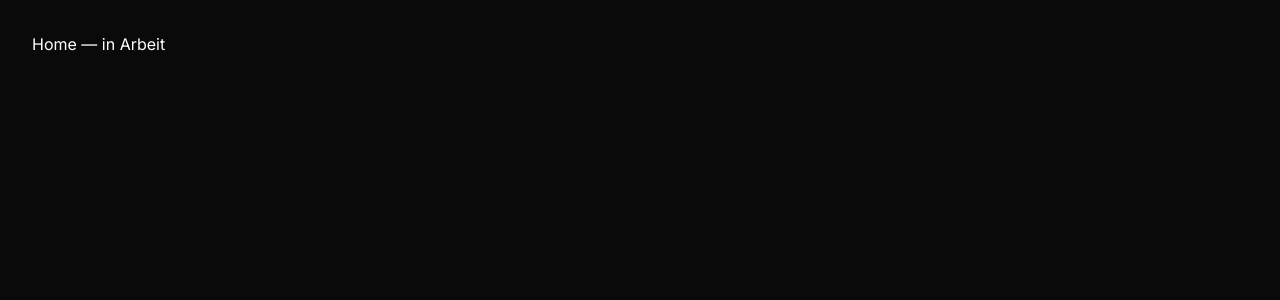
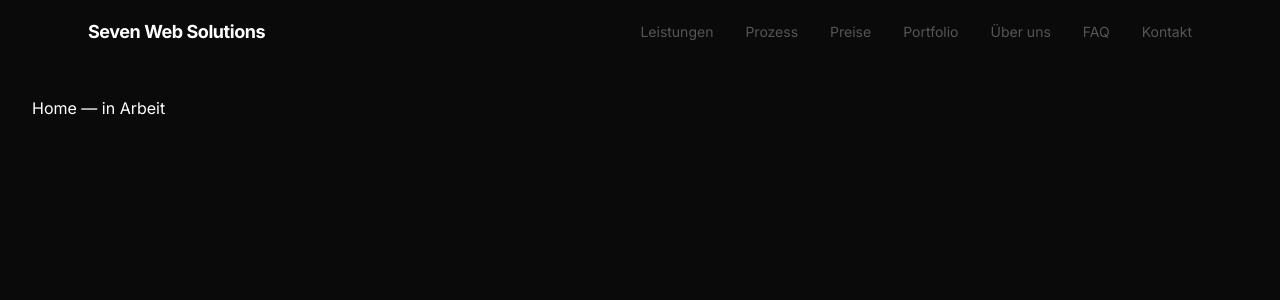
Before and after one commit to sdnwrd/Seven, a React (Vite) app: page / in a window 1280 px wide. Shown: the top 300 px of the page. Built offline with nearby package versions, Linux system fonts and the light colour scheme.

Commit message:
feat: add sticky navbar with mobile hamburger and scroll spy

```diff
--- a/src/App.tsx
+++ b/src/App.tsx
@@ -1,15 +1,21 @@
 import { Routes, Route } from 'react-router-dom'
+import Navbar from './components/Navbar'
 
 function Home() {
-  return <div className="min-h-screen bg-bg-primary text-white p-8">Home — in Arbeit</div>
+  return (
+    <>
+      <Navbar />
+      <div className="min-h-screen bg-[#0a0a0a] text-white p-8 pt-24">Home — in Arbeit</div>
+    </>
+  )
 }
 
 function Impressum() {
-  return <div className="min-h-screen bg-bg-primary text-white p-8">Impressum — in Arbeit</div>
+  return <div className="min-h-screen bg-[#0a0a0a] text-white p-8">Impressum — in Arbeit</div>
 }
 
 function Datenschutz() {
-  return <div className="min-h-screen bg-bg-primary text-white p-8">Datenschutz — in Arbeit</div>
+  return <div className="min-h-screen bg-[#0a0a0a] text-white p-8">Datenschutz — in Arbeit</div>
 }
 
 export default function App() {
--- /dev/null
+++ b/src/components/Navbar.tsx
@@ -0,0 +1,119 @@
+import { useState, useEffect } from 'react'
+import { Menu, X } from 'lucide-react'
+import { useScrollSpy } from '../hooks/useScrollSpy'
+
+const NAV_ITEMS = [
+  { label: 'Leistungen', id: 'leistungen' },
+  { label: 'Prozess', id: 'prozess' },
+  { label: 'Preise', id: 'preise' },
+  { label: 'Portfolio', id: 'portfolio' },
+  { label: 'Über uns', id: 'ueber-uns' },
+  { label: 'FAQ', id: 'faq' },
+  { label: 'Kontakt', id: 'kontakt' },
+]
+
+function scrollTo(id: string) {
+  document.getElementById(id)?.scrollIntoView({ behavior: 'smooth' })
+}
+
+export default function Navbar() {
+  const [menuOpen, setMenuOpen] = useState(false)
+  const [scrolled, setScrolled] = useState(false)
+  const activeId = useScrollSpy()
+
+  useEffect(() => {
+    const onScroll = () => setScrolled(window.scrollY > 20)
+    window.addEventListener('scroll', onScroll, { passive: true })
+    return () => window.removeEventListener('scroll', onScroll)
+  }, [])
+
+  // Close on Escape
+  useEffect(() => {
+    const onKey = (e: KeyboardEvent) => {
+      if (e.key === 'Escape') setMenuOpen(false)
+    }
+    document.addEventListener('keydown', onKey)
+    return () => document.removeEventListener('keydown', onKey)
+  }, [])
+
+  const handleNavClick = (id: string) => {
+    setMenuOpen(false)
+    setTimeout(() => scrollTo(id), menuOpen ? 300 : 0)
+  }
+
+  return (
+    <>
+      <nav
+        className="fixed top-0 left-0 right-0 z-50 transition-all duration-300"
+        style={{
+          background: scrolled ? 'rgba(10,10,10,0.85)' : 'transparent',
+          backdropFilter: scrolled ? 'blur(12px)' : 'none',
+          borderBottom: scrolled ? '1px solid #1e1e1e' : 'none',
+        }}
+      >
+        <div className="max-w-6xl mx-auto px-6 h-16 flex items-center justify-between">
+          {/* Wordmark */}
+          <button
+            onClick={() => scrollTo('hero')}
+            className="text-white font-bold text-lg tracking-tight hover:opacity-80 transition-opacity"
+          >
+            Seven Web Solutions
+          </button>
+
+          {/* Desktop nav */}
+          <div className="hidden md:flex items-center gap-8">
+            {NAV_ITEMS.map((item) => (
+              <button
+                key={item.id}
+                onClick={() => handleNavClick(item.id)}
+                className="text-sm transition-colors duration-200"
+                style={{ color: activeId === item.id ? '#ffffff' : '#555555' }}
+              >
+                {item.label}
+              </button>
+            ))}
+          </div>
+
+          {/* Mobile hamburger */}
+          <button
+            className="md:hidden text-white p-2"
+            onClick={() => setMenuOpen(true)}
+            aria-label="Menü öffnen"
+          >
+            <Menu size={22} />
+          </button>
+        </div>
+      </nav>
+
+      {/* Mobile overlay */}
+      {menuOpen && (
+        <div
+          className="fixed inset-0 z-50 bg-[#0a0a0a] flex flex-col"
+          onClick={(e) => { if (e.target === e.currentTarget) setMenuOpen(false) }}
+        >
+          <div className="flex items-center justify-between px-6 h-16 border-b border-[#1e1e1e]">
+            <span className="text-white font-bold text-lg tracking-tight">Seven Web Solutions</span>
+            <button
+              onClick={() => setMenuOpen(false)}
+              className="text-white p-2"
+              aria-label="Menü schließen"
+            >
+              <X size={22} />
+            </button>
+          </div>
+          <div className="flex flex-col items-center justify-center flex-1 gap-8">
+            {NAV_ITEMS.map((item) => (
+              <button
+                key={item.id}
+                onClick={() => handleNavClick(item.id)}
+                className="text-2xl font-semibold text-white hover:text-[#888] transition-colors"
+              >
+                {item.label}
+              </button>
+            ))}
+          </div>
+        </div>
+      )}
+    </>
+  )
+}
```
